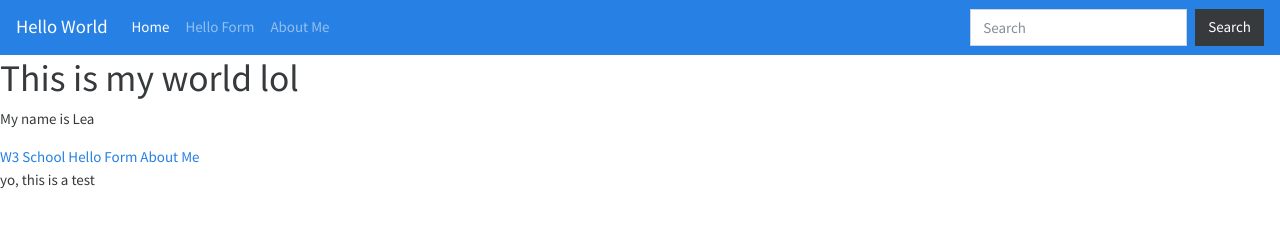
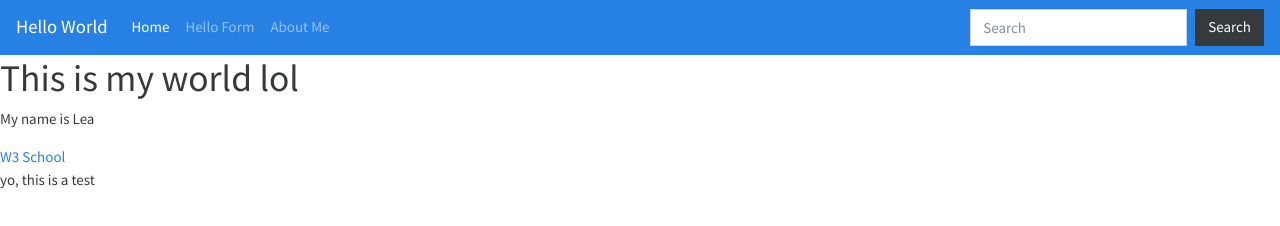
Before and after one commit to LeaHanzeraz/website, a plain HTML site: page index.html in a window 1280 px wide. Drawn offline with nearby package versions, Linux system fonts and the light colour scheme.

Commit message:
Add files via upload

```diff
--- a/index.html
+++ b/index.html
@@ -39,9 +39,6 @@
     <div id="avbar">
         <a href="https://www.w3schools.com">W3 School</a>
 
-        <a href="pages/form.html">Hello Form</a>
-
-        <a href="pages/aboutme.html">About Me</a>
     </div>
 
     <div>
```
